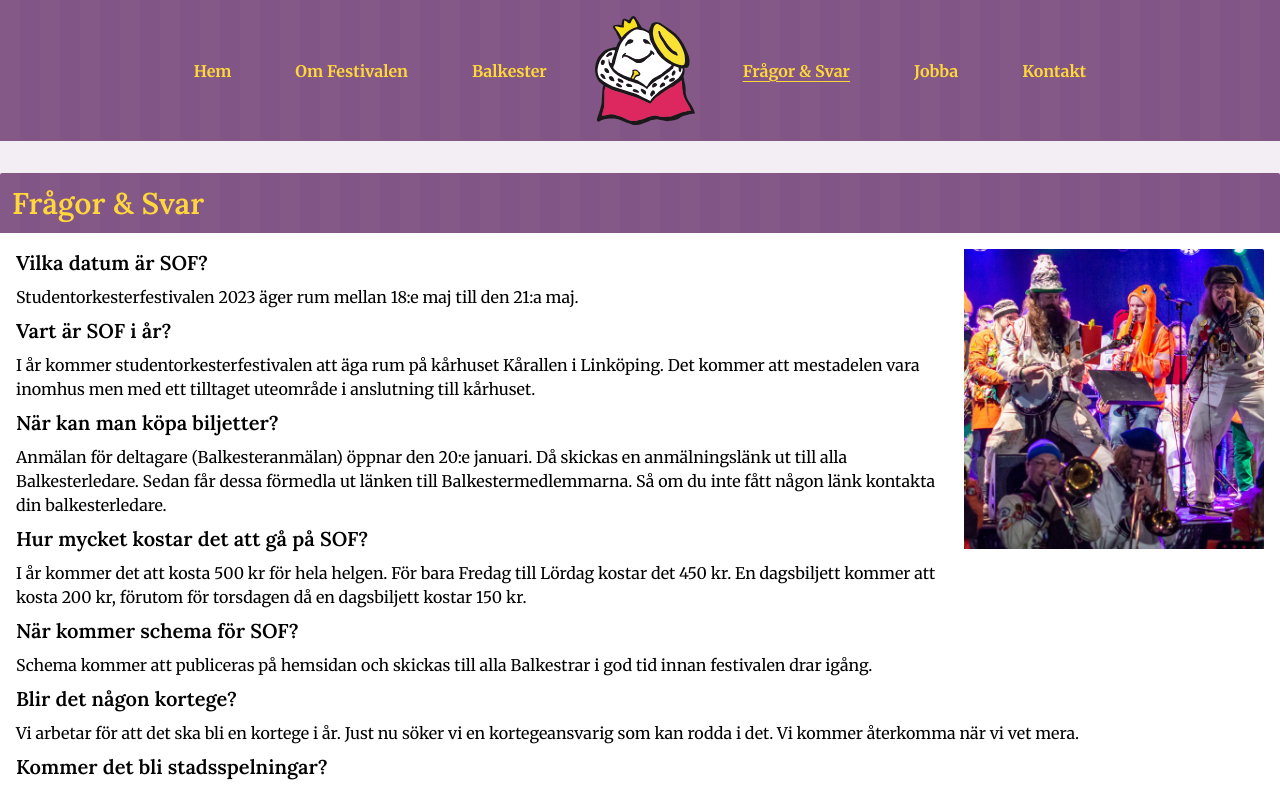
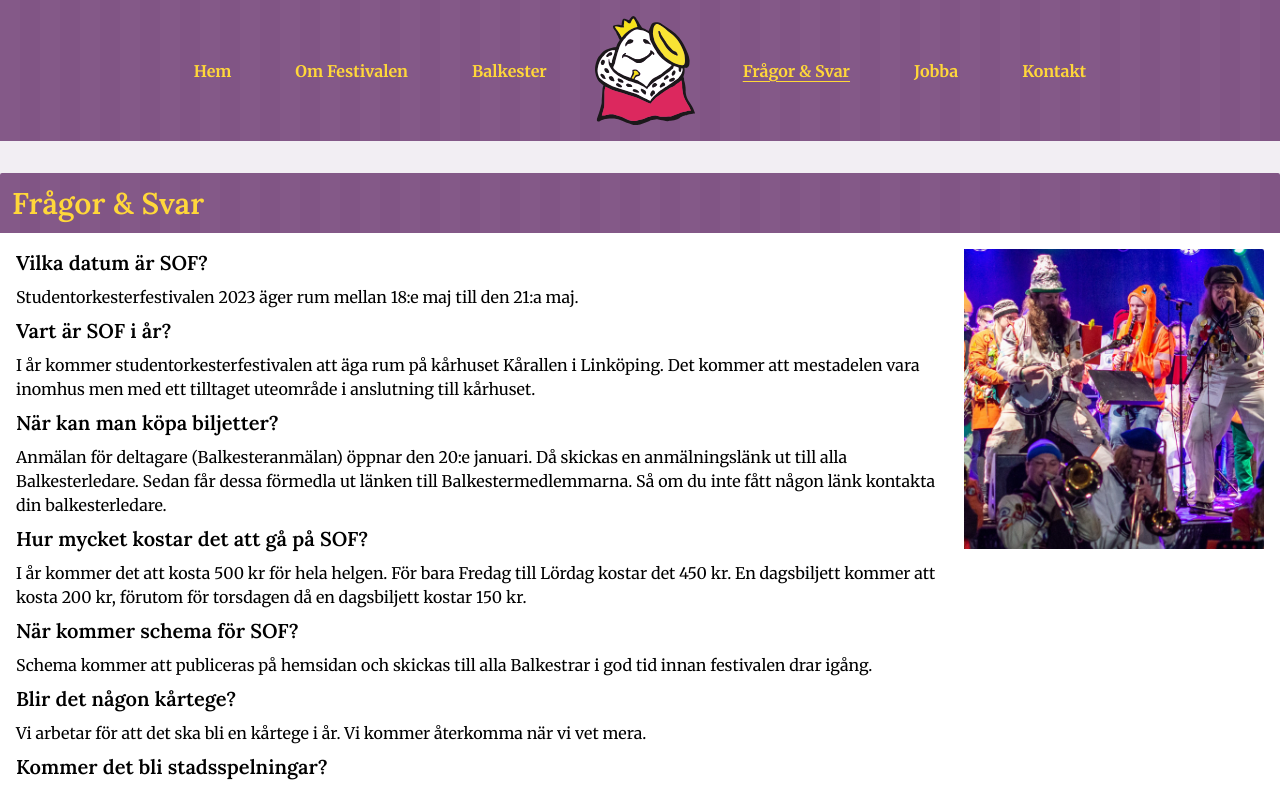
Before and after one commit to WheresMarco/SOF23, a Next.js app: page /fragor-svar in a window 1280 px wide. Shown: the top 791 px of the page. Built offline with nearby package versions, Linux system fonts and the light colour scheme.

Commit message:
Kårtege updates

```diff
--- a/app/balkester/page.js
+++ b/app/balkester/page.js
@@ -34,7 +34,7 @@ export default function Balkester() {
           <p>
             Vi kommer att vara på plats i Kårallen i Linköping, med lite utstick
             på stan för stadspelningar om er Balkester vill det. Eventuellt
-            kommer det att bli en kortege i år, anmäl gärna intresse så
+            kommer det att bli en kårtege i år, anmäl gärna intresse så
             återkommer vi om det blir av.
           </p>
 
--- a/app/fragor-svar/page.js
+++ b/app/fragor-svar/page.js
@@ -69,12 +69,10 @@ export default function FragorSvar() {
           </p>
 
           <h3 className={`${lora.className} text-xl font-semibold`}>
-            Blir det någon kortege?
+            Blir det någon kårtege?
           </h3>
           <p>
-            Vi arbetar för att det ska bli en kortege i år. Just nu söker vi en
-            kortegeansvarig som kan rodda i det. Vi kommer återkomma när vi vet
-            mera.
+            Vi arbetar för att det ska bli en kårtege i år. Vi kommer återkomma när vi vet mera.
           </p>
 
           <h3 className={`${lora.className} text-xl font-semibold`}>
--- a/app/kontakta-oss/page.js
+++ b/app/kontakta-oss/page.js
@@ -54,7 +54,7 @@ export default function KontaktaOss() {
         <Person
           image="/kommitte/no.jpg"
           name="John Sköldestig"
-          title="Kortegeansvarig"
+          title="Kårtegeansvarig"
           email="kortege@sof23.se"
         />
         <Person
```
